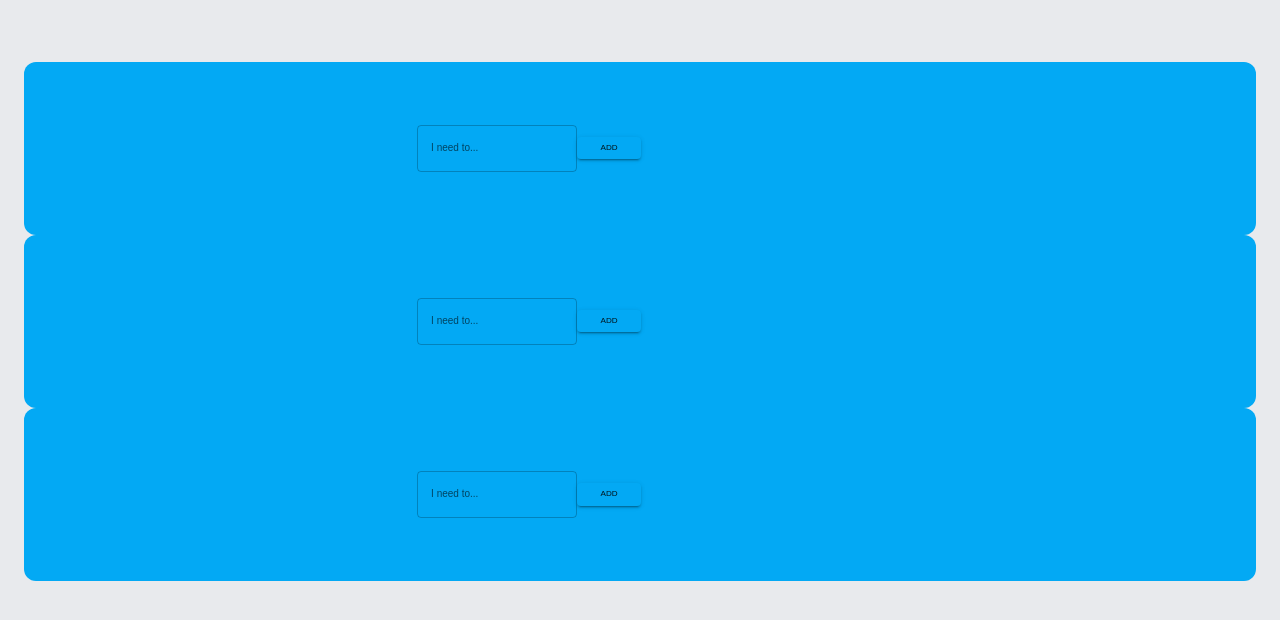
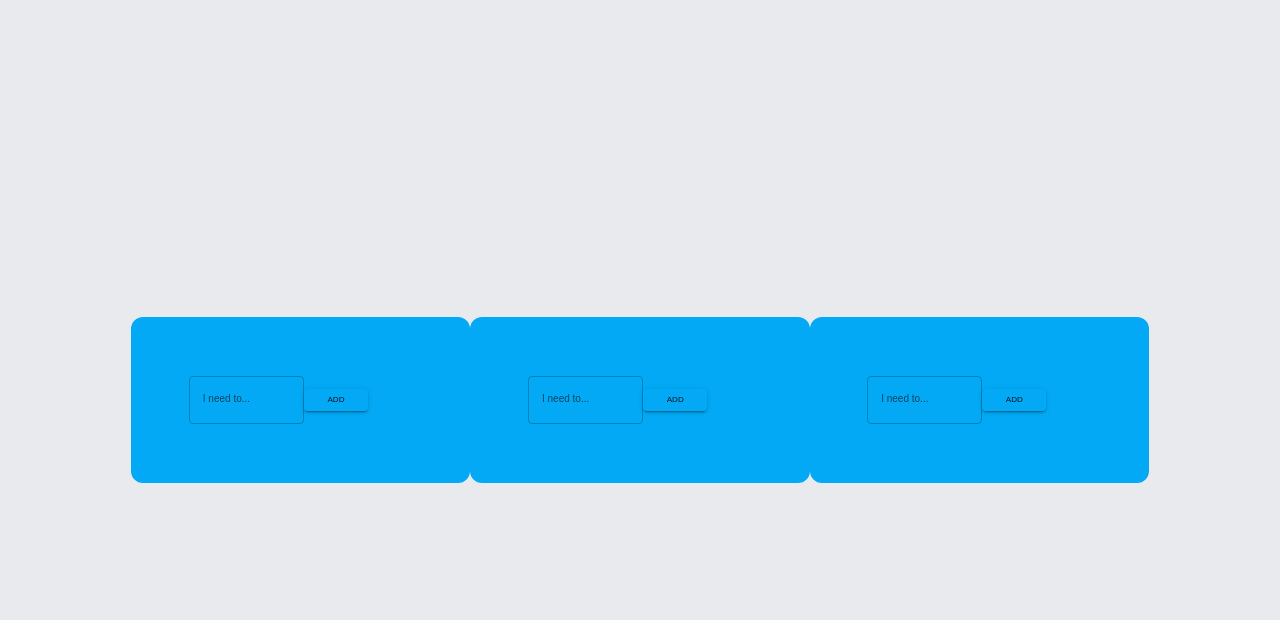
Before and after one commit to mmurr11/Planner-CRUD, a React (Create React App) app in the folder packages/planner/: page / in a window 1280 px wide. Shown: the top 620 px of the page. Built offline with nearby package versions, Linux system fonts and the light colour scheme.

Commit message:
component spacing/sizing set

```diff
--- a/packages/planner/src/App.css
+++ b/packages/planner/src/App.css
@@ -1,16 +1,9 @@
 .app {
   background-color: rgb(232, 234, 237);
   min-width: 100%;
-  min-height: 100%;
-  position: absolute;
-}
-.MuiContainer-root {
-  min-width: 100%;
-  min-height: 100%;
+  min-height: 100vh;
 }
 
-.MuiGrid-root {
-  min-width: 100%;
-  min-height: 100%;
-  padding-top: 5%;
+.MuiGrid-container {
+  min-height: 100vh;
 }
--- a/packages/planner/src/components/TodoItem.css
+++ b/packages/planner/src/components/TodoItem.css
@@ -1,10 +1,9 @@
 .todoItem{
     display: flex;
     align-items: center;
-    width: 80%;
     background-color: white;
     margin: 6px 4px;
-    height: 40px;
+    height: 10%;
     border-radius: 12px;
     font-size: 2rem;
 }
```
